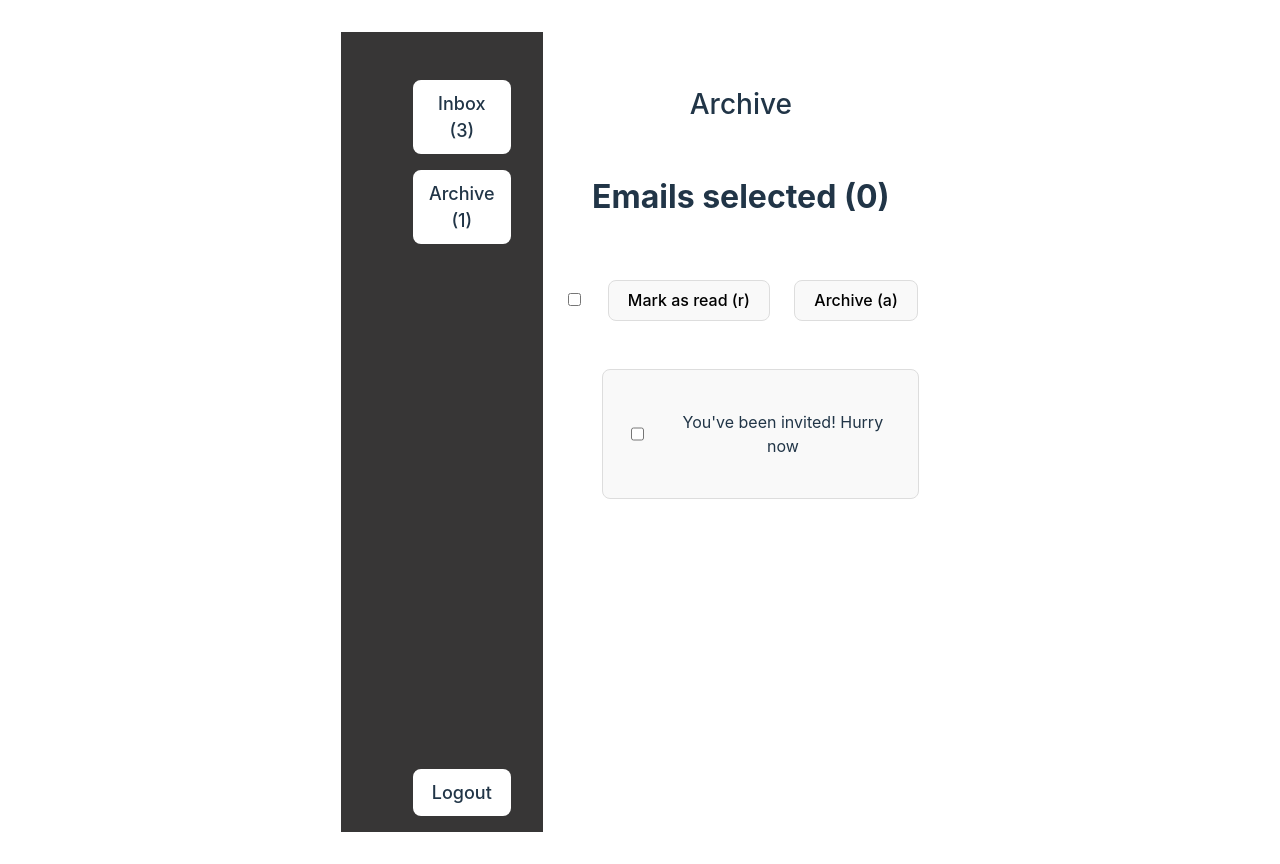
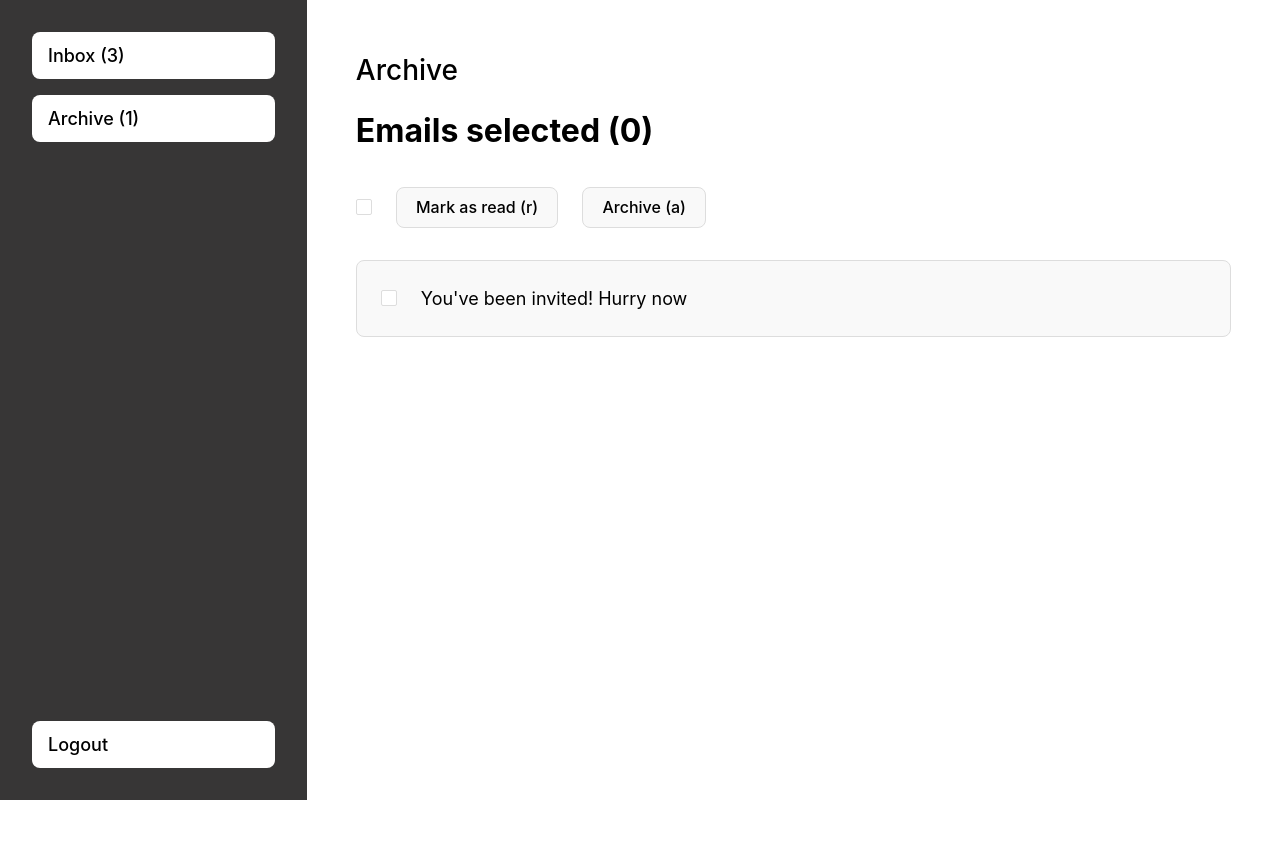
Before and after one commit to the-eduek/inisev-test, a Vue app: page /#/archive in a window 1280 px wide. After the commit the page ends 800 px from the top, so only its background shows below. Built offline with nearby package versions, Linux system fonts and the light colour scheme.

Commit message:
feat: final commit

```diff
--- a/index.html
+++ b/index.html
@@ -4,7 +4,7 @@
     <meta charset="UTF-8" />
     <link rel="icon" type="image/svg+xml" href="/vite.svg" />
     <meta name="viewport" content="width=device-width, initial-scale=1.0" />
-    <title>Vite + Vue</title>
+    <title>Inisev Test || eduek</title>
   </head>
   <body>
     <div id="app"></div>
--- a/src/components/MailModal.vue
+++ b/src/components/MailModal.vue
@@ -1,63 +1,104 @@
+<script>
+export default {
+  emits: [ 'closeEvent' ],
+  props: {
+    mail: {
+      type: Object,
+      required: true
+    }
+  },
+  methods: {
+    closeMailModal() {
+      this.$emit("closeEvent")
+    },
+    escCloseMailModal(e) {
+      if ((e.key.toLowerCase() === 'escape') && (this.mail.isActive === true)) this.closeMailModal();
+    },
+    markAsRead() {
+      this.mail.read = true;
+    },
+    keyMarkAsRead(e) {
+      if ((e.key.toLowerCase() === 'r') && (this.mail.isActive === true)) this.markAsRead();
+    },
+    archiveMail() {
+      this.mail.archived = true;
+    },
+    keyArchiveMail(e) {
+      if ((e.key.toLowerCase() === 'a') && (this.mail.isActive === true)) this.archiveMail();
+    }
+  },
+  mounted() {
+    window.addEventListener("keydown", this.escCloseMailModal);
+    window.addEventListener("keydown", this.keyMarkAsRead);
+    window.addEventListener("keydown", this.keyArchiveMail);
+  },
+  unmounted() {
+    window.removeEventListener("keydown", this.escCloseMailModal);
+    window.removeEventListener("keydown", this.keyMarkAsRead);
+    window.removeEventListener("keydown", this.keyArchiveMail);
+  }
+};
+</script>
+
 <template>
-  <section class="mail">
-    <header>
-      <h1 class="page__title">Close (Esc)</h1>
-    </header>
+  <section class="email-view" @click.self="closeMailModal">
+    <div class="email">
+      <h1 class="email__title" @click="closeMailModal">Close (Esc)</h1>
 
-    <div class="page__options">
-      <input type="checkbox" name="" id="">
-      <button class="btn">Mark as read (r)</button>
-      <button class="btn">Archive (a)</button>
+      <div class="email__options">
+        <button class="btn" @click="markAsRead">Mark as read (r)</button>
+        <button class="btn" @click="archiveMail">Archive (a)</button>
       </div>
 
-    <ul class="mail__content">
-      <li class="mail"></li>
-      <li class="mail">Lorem ipsum, dolor sit amet consectetur adipisicing elit. Excepturi eum exercitationem sint eveniet accusantium ullam expedita? Facere quidem animi recusandae velit necessitatibus cupiditate suscipit quisquam sunt quod ipsum. Repellendus, iusto.</li>
-      <li class="mail">
-
-      </li>
-    </ul>
+      <div class="email__content">
+        <h3 class="mail__title">{{ mail.title }}</h3>
+        <p>{{ mail.body }}</p>
+      </div>
+    </div>
   </section>
 </template>
 
 <style lang="scss" scoped>
-.mail {
-  // background: rgba(0, 0, 0, 0);
-  // opacity: 0.4;
-  // background-color: rgba(0, 0, 0, 0.15);
+.email-view {
+  background: rgba(0, 0, 0, 0.15);
+  display: flex;
   height: 100vh;
+  justify-content: end;
   left: 0;
   position: fixed;
   top: 0;
   width: 100vw;
   z-index: 10;
 
-  &__content {
+  .email {
     background: #fff;
-
-
-  }
+    height: 100%;
+    padding: 2rem;
+    width: 50%;
 
     &__title {
+      cursor: pointer;
       font-size: 1rem;
       text-decoration: underline;
       font-weight: 500;
     }
 
-  &__subtitle {
-    font-size: 2rem;
-    font-weight: 700;
-    padding: 1rem 0 0;
+    &__options {
+      padding: 1rem 0 2rem;
+
+      .btn {
+        margin: 0 0.625rem 0 0;
+      }
     }
 
-  &__options {
-    padding: 2rem 0 1rem;
-
-    .btn {
-      border: 1px solid #ddd;
-      background-color: #f9f9f9;
-      outline: none;
-      margin: 0 0 0 1.5rem;
+    &__content {
+      .mail {
+      &__title {
+          font-size: 1.5rem;
+          font-weight: 700;
+          margin: 0 0 0.5rem;
+        }
+      }
     }
   }
 }
--- a/src/components/PageComponent.vue
+++ b/src/components/PageComponent.vue
@@ -6,8 +6,62 @@ export default {
     MailModal
   },
   props: {
-    title: String,
-    mails: Array
+    title: {
+      type: String,
+      required: true
+    },
+    mails: {
+      type: Array,
+      required: true
+    }
+  },
+  data() {
+    return {
+      mailList: [],
+      selectAll: false
+    }
+  },
+  methods: {
+    toggleMailModal(mail) {
+      mail.isActive = !mail.isActive;
+    },
+    addToMailList(mail) {
+    },
+    selectAllMails() {
+      if (this.selectAll) {
+        this.mails.forEach(mail => {
+          mail.selected = true;
+        });
+      } else {
+        this.mails.forEach(mail => {
+          mail.selected = false;
+        });
+      }
+    },
+    markAsRead() {
+      this.selectedMailList.forEach(mail => {
+        mail.read = true;
+        mail.selected = false;
+      });
+      this.selectAll = false;
+    },
+    archiveMail() {
+      this.selectedMailList.forEach(mail => {
+        mail.archived = true;
+        mail.selected = false;
+      });
+      this.selectAll = false;
+    }
+  },
+  computed: {
+    selectedMailList() {
+      return this.mails.filter(mail => mail.selected)
+    },
+  },
+  mounted() {
+    this.mails.forEach(mail => {
+      mail.isActive = false;
+    });
   }
 };
 </script>
@@ -20,18 +74,36 @@ export default {
     </header>
 
     <div class="page__options">
-      <input type="checkbox" name="" id="">
-      <button class="btn">Mark as read (r)</button>
-      <button class="btn">Archive (a)</button>
+      <div class="checkbox">
+        <input
+          type="checkbox"
+          v-model="selectAll"
+          @change="selectAllMails"
+        >
+        <span class="checkmark"></span>
+      </div>
+      <button class="btn" @click="markAsRead">Mark as read (r)</button>
+      <button class="btn" @click="archiveMail">Archive (a)</button>
     </div>
 
     <ul class="page__content">
-      <li class="mail" v-for="(mail, index) in mails" :key="index">
-        <input type="checkbox" name="" id="">
-        <p class="mail__title">{{ mail.title }}</p>
+      <li :class="['mail', mail.read ? 'mail--read' : '' ]" v-for="(mail, index) in mails" :key="index">
+        <div class="checkbox">
+          <input
+            type="checkbox"
+            v-model="mail.selected"
+            @change="addToMailList(mail)"
+          >
+          <span class="checkmark"></span>
+        </div>
+        <p class="mail__title" @click="toggleMailModal(mail)">{{ mail.title }}</p>
+
+        <MailModal
+          :mail="mail"
+          v-if="mail.isActive"
+          @closeEvent="toggleMailModal(mail)"
+        />
       </li>
-
-      <!-- <MailModal /> -->
     </ul>
   </section>
 </template>
@@ -53,18 +125,18 @@ export default {
   }
 
   &__options {
+    align-items: center;
+    display: flex;
     padding: 2rem 0;
 
     .btn {
-      border: 1px solid #ddd;
-      background-color: #f9f9f9;
-      outline: none;
       margin: 0 0 0 1.5rem;
     }
   }
 
   &__content {
     .mail {
+      align-items: center;
       background-color: #f9f9f9;
       border: 1px solid #ddd;
       border-radius: 0.5rem;
@@ -73,7 +145,73 @@ export default {
       padding: 1.5rem;
 
       &__title {
+        cursor: pointer;
+        font-size: 1.125rem;
         padding: 0 0 0 1.5rem;
+      }
+
+      &--read {
+        .checkbox {
+          opacity: 0.5;
+        }
+
+        .mail {
+          background-color: rgba($color: #f9f9f9, $alpha: 0.5);
+
+          &__title {
+            opacity: 0.5;
+          }
+        }
+      }
+    }
+  }
+
+  .checkbox {
+    height: 1rem;
+    position: relative;
+    width: 1rem;
+
+    input[type="checkbox"] {
+      height: 100%;
+      opacity: 0;
+      width: 100%;
+
+      &:checked ~ .checkmark {
+        background-color: #646cff;
+        border: 1px solid #646cff;
+
+        &::before{
+          display: block;
+        }
+      }
+
+      &:focus-visible ~ .checkmark {
+        border: 1px solid #646cff;
+      }
+    }
+
+    .checkmark {
+      background-color: #fff;
+      border: 1px solid #ddd;
+      border-radius: 0.125rem;
+      height: 100%;
+      left: 0;
+      pointer-events: none;
+      position: absolute;
+      top: 0;
+      width: 100%;
+
+      &::before {
+        content: "";
+        position: absolute;
+        display: none;
+        left: 0.25rem;
+        width: calc(50% - 3px);
+        height: calc(90% - 3px);
+        border: solid white;
+        border-width: 0 3px 3px 0;
+        top: -1px;
+        transform: rotate(40deg);
       }
     }
   }
--- a/src/store/emailStore.js
+++ b/src/store/emailStore.js
@@ -6,22 +6,34 @@ export const useEmailStore = defineStore('emails', {
       {
         title: "Your 7-Figure Plan Ends at Midnight!",
         body: "Lorem ipsum dolor sit amet consectetur adipisicing elit. Explicabo quod veritatis dicta vitae consequatur enim magnam quam commodi excepturi nisi amet perspiciatis animi voluptatum tenetur, quos dolorem. Expedita, debitis temporibus.",
-        archived: false
+        archived: false,
+        read: false,
+        isActive: false,
+        selected: false
       },
       {
         title: "[Weekend Only Deals] Open now to get 5% Off",
         body: "Lorem ipsum dolor sit amet consectetur adipisicing elit. Explicabo quod veritatis dicta vitae consequatur enim magnam quam commodi excepturi nisi amet perspiciatis animi voluptatum tenetur, quos dolorem. Expedita, debitis temporibus.",
-        archived: false
+        archived: false,
+        read: true,
+        isActive: false,
+        selected: false
       },
       {
         title: "Your Apple Music Subscription is expiring",
         body: "Lorem ipsum dolor sit amet consectetur adipisicing elit. Explicabo quod veritatis dicta vitae consequatur enim magnam quam commodi excepturi nisi amet perspiciatis animi voluptatum tenetur, quos dolorem. Expedita, debitis temporibus.",
-        archived: false
+        archived: false,
+        read: false,
+        isActive: false,
+        selected: false
       },
       {
         title: "You've been invited! Hurry now",
         body: "Lorem ipsum dolor sit amet consectetur adipisicing elit. Explicabo quod veritatis dicta vitae consequatur enim magnam quam commodi excepturi nisi amet perspiciatis animi voluptatum tenetur, quos dolorem. Expedita, debitis temporibus.",
-        archived: true
+        archived: true,
+        read: false,
+        isActive: false,
+        selected: false
       },
     ]
   }),
--- a/src/style.css
+++ b/src/style.css
@@ -1,89 +1,33 @@
 :root {
   font-family: Inter, system-ui, Avenir, Helvetica, Arial, sans-serif;
+  font-synthesis: none;
+  font-weight: 400;
   line-height: 1.5;
-  font-weight: 400;
-
-  color-scheme: light dark;
-  color: rgba(255, 255, 255, 0.87);
-  background-color: #242424;
-
-  font-synthesis: none;
   text-rendering: optimizeLegibility;
   -webkit-font-smoothing: antialiased;
   -moz-osx-font-smoothing: grayscale;
   -webkit-text-size-adjust: 100%;
 }
 
-a {
-  font-weight: 500;
-  color: #646cff;
-  text-decoration: inherit;
-}
-a:hover {
-  color: #535bf2;
+* {
+  box-sizing: border-box;
+  margin: 0;
+  padding: 0;
 }
 
-a {
-  font-weight: 500;
-  color: #646cff;
-  text-decoration: inherit;
-}
-a:hover {
-  color: #535bf2;
-}
-
-body {
-  margin: 0;
-  display: flex;
-  place-items: center;
-  min-width: 320px;
-  min-height: 100vh;
-}
-
-h1 {
-  font-size: 3.2em;
-  line-height: 1.1;
-}
-
-button {
-  border-radius: 8px;
-  border: 1px solid transparent;
-  padding: 0.6em 1.2em;
+.btn {
+  background-color: #f9f9f9;
+  border: 1px solid #ddd;
+  border-radius: 0.5rem;
+  cursor: pointer;
   font-size: 1em;
   font-weight: 500;
   font-family: inherit;
-  background-color: #1a1a1a;
-  cursor: pointer;
-  transition: border-color 0.25s;
+  outline: none;
+  padding: 0.6em 1.2em;
+  transition: 0.35s ease;
 }
+
 button:hover {
   border-color: #646cff;
 }
-button:focus,
-button:focus-visible {
-  outline: 4px auto -webkit-focus-ring-color;
-}
-
-.card {
-  padding: 2em;
-}
-
-#app {
-  max-width: 1280px;
-  margin: 0 auto;
-  padding: 2rem;
-  text-align: center;
-}
-
-@media (prefers-color-scheme: light) {
-  :root {
-    color: #213547;
-    background-color: #ffffff;
-  }
-  a:hover {
-    color: #747bff;
-  }
-  button {
-    background-color: #f9f9f9;
-  }
-}
```
Lines whose indentation alone changed are shown as unchanged.
